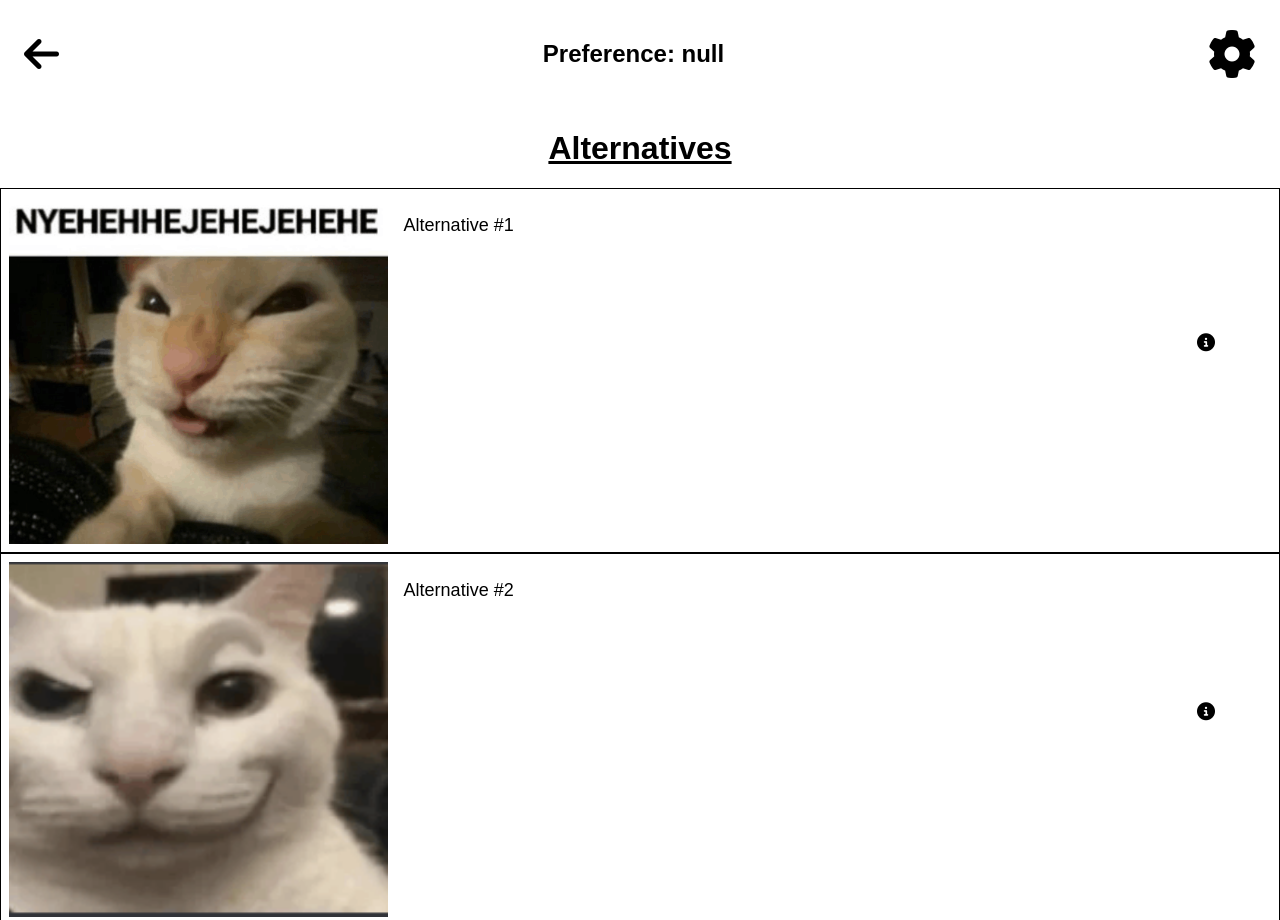
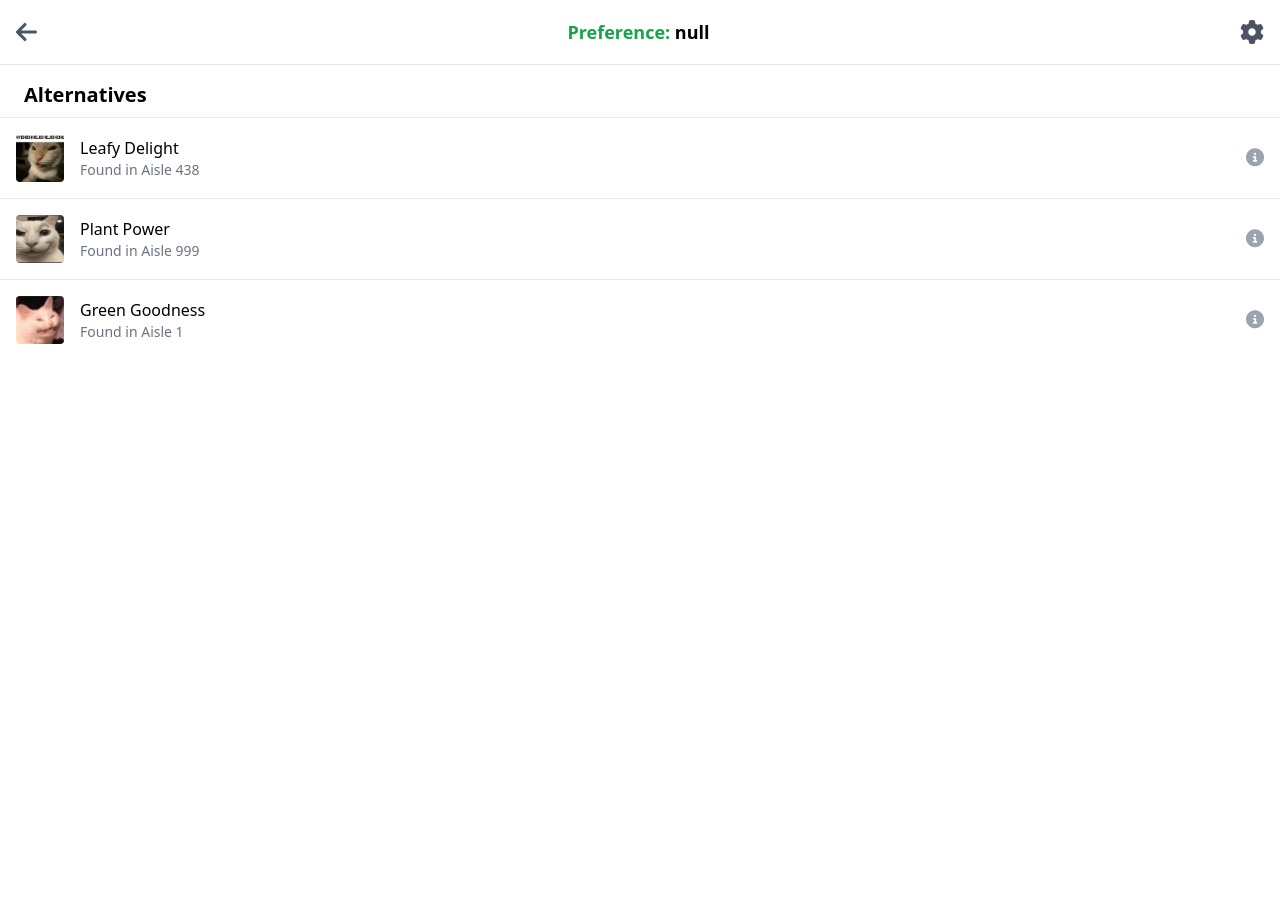
Before and after one commit to UIC-CS422-2025/GR4, a website: page pages/alternatives.html in a window 1280 px wide. Shown: the top 920 px of the page. After the commit the page ends 800 px from the top, so only its background shows below. Drawn offline with nearby package versions, Linux system fonts and the light colour scheme.

Commit message:
revamp done

```diff
--- a/js/alternatives.js
+++ b/js/alternatives.js
@@ -1,18 +1,29 @@
 window.addEventListener("pageshow", () => {
   // Always show dietary preference
-  const header = document.querySelector(".header");
-  header.querySelector("h1").textContent = `Preference: ${
-    localStorage.getItem("preference")
-  }`;
+  document.querySelector(
+    "#currentPreference"
+  ).textContent = `${localStorage.getItem("preference")}`;
 });
 
 document.addEventListener("DOMContentLoaded", () => {
   const options = document.querySelectorAll(".option");
 
-  for (let i = 0; i < options.length; i++) {
-    options[i].addEventListener("click", () => {
-      localStorage.setItem("alternative", [options[i].children[0].src, i + 1]);
+  options.forEach((option) => {
+    const img = option.querySelector("img").src;
+    const name = option.querySelector("p").textContent;
+    const aisleText = option.querySelector("p + p")?.textContent || "";
+    const aisleMatch = aisleText.match(/\d+/);
+    const aisle = aisleMatch ? parseInt(aisleMatch[0]) : null;
+
+    option.addEventListener("click", () => {
+      const altData = {
+        image: img,
+        name: name,
+        aisle: aisle,
+      };
+
+      localStorage.setItem("alternative", JSON.stringify(altData));
       window.location.href = "../pages/alternative-info.html";
     });
-  }
+  });
 });
--- a/pages/alternatives.html
+++ b/pages/alternatives.html
@@ -6,41 +6,82 @@
     <title>Alternatives</title>
     <meta name="description" content="" />
     <meta name="viewport" content="width=device-width, initial-scale=1" />
-    <link rel="stylesheet" href="../css/alternatives.css" />
+    <script src="https://cdn.tailwindcss.com"></script>
     <link
       rel="stylesheet"
       href="https://cdnjs.cloudflare.com/ajax/libs/font-awesome/6.7.2/css/all.min.css"
     />
   </head>
   <body>
-    <div class="header">
+    <div class="header w-full flex justify-between items-center p-4 border-b">
       <i
-        class="fa-solid fa-arrow-left"
+        class="fa-solid fa-arrow-left text-2xl text-gray-600 cursor-pointer hover:text-black"
         id="back-button"
-        onclick="history.back()"
+        onclick="location.href = '../pages/product.html'"
       ></i>
-      <h1 class="preference-label"></h1>
+
+      <h1
+        class="preference-label text-green-600 font-semibold text-lg text-center"
+      >
+        Preference:
+        <span id="currentPreference" class="text-black">Vegetarian</span>
+      </h1>
+
       <i
-        class="fa-solid fa-gear fa-3x"
+        class="fa-solid fa-gear text-2xl text-gray-600 cursor-pointer hover:text-black"
         id="settings"
         onclick="location.href = './settings.html'"
+        title="Settings"
       ></i>
     </div>
-    <h1>Alternatives</h1>
-    <div class="option">
-      <img src="../images/alternative1.png" />
-      <p>Alternative #1</p>
-      <i class="fa-solid fa-circle-info"></i>
-    </div>
-    <div class="option">
-      <img src="../images/alternative2.png" />
-      <p>Alternative #2</p>
-      <i class="fa-solid fa-circle-info"></i>
-    </div>
-    <div class="option">
-      <img src="../images/alternative3.png" />
-      <p>Alternative #3</p>
-      <i class="fa-solid fa-circle-info"></i>
+
+    <h1 class="text-xl font-bold px-6 mt-4 mb-2">Alternatives</h1>
+
+    <div class="flex flex-col divide-y border-t">
+      <div class="flex items-center justify-between p-4 gap-4 option">
+        <img
+          src="../images/alternative1.png"
+          alt="Vegan Delight"
+          class="w-12 h-12 rounded bg-gray-100 object-cover"
+        />
+        <div class="flex-grow">
+          <p class="font-medium">Leafy Delight</p>
+          <p class="text-sm text-gray-500">Found in Aisle 438</p>
+        </div>
+        <i
+          class="fa-solid fa-circle-info text-gray-400 text-lg cursor-pointer"
+        ></i>
+      </div>
+
+      <div class="flex items-center justify-between p-4 gap-4 option">
+        <img
+          src="../images/alternative2.png"
+          alt="Plant Power"
+          class="w-12 h-12 rounded bg-gray-100 object-cover"
+        />
+        <div class="flex-grow">
+          <p class="font-medium">Plant Power</p>
+          <p class="text-sm text-gray-500">Found in Aisle 999</p>
+        </div>
+        <i
+          class="fa-solid fa-circle-info text-gray-400 text-lg cursor-pointer"
+        ></i>
+      </div>
+
+      <div class="flex items-center justify-between p-4 gap-4 option">
+        <img
+          src="../images/alternative3.png"
+          alt="Green Goodness"
+          class="w-12 h-12 rounded bg-gray-100 object-cover"
+        />
+        <div class="flex-grow">
+          <p class="font-medium">Green Goodness</p>
+          <p class="text-sm text-gray-500">Found in Aisle 1</p>
+        </div>
+        <i
+          class="fa-solid fa-circle-info text-gray-400 text-lg cursor-pointer"
+        ></i>
+      </div>
     </div>
     <script src="../js/alternatives.js"></script>
   </body>
```
Also changed, not shown: js/alternative-info.js (+7 -9 lines), pages/alternative-info.html (+46 -13 lines), pages/settings.html (+6 -3 lines).
